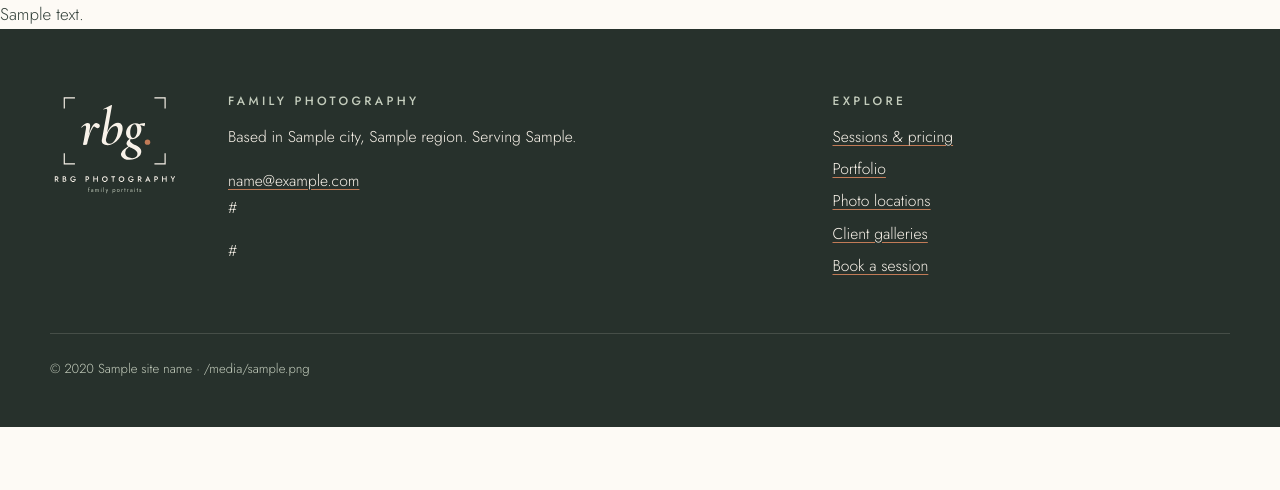
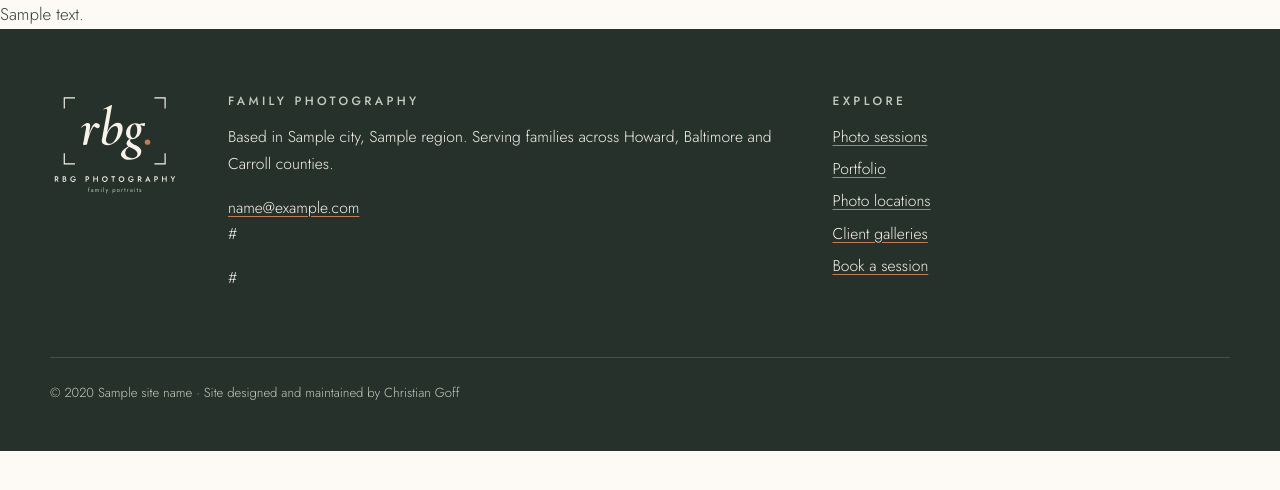
Before and after one commit to christiangoff/rbgphotography, a Python web app: template templates/layout.html in a window 1280 px wide. Shown: the part 106-596 px from the top of the page. Run offline with Jinja, Linux system fonts and the light colour scheme; the template is opened without the code that fills it: most values are stand-ins (such as "Sample title", 1, 10 or a date in 2020).

Commit message:
Footer: match home page service areas, credit site designer
Co-Authored-By: Claude Opus 5.5 (1M context) <noreply@anthropic.com>
Claude-Session: https://claude.ai/code/session_019iD7WH3aj77q3D1YhDvMV5

```diff
--- a/templates/layout.html
+++ b/templates/layout.html
@@ -51,14 +51,14 @@
       </div>
       <div>
         <p class="eyebrow light">Family photography</p>
-        <p>Based in {{city}}, {{region}}. Serving {{service_area}}.</p>
+        <p>Based in {{city}}, {{region}}. Serving families across Howard, Baltimore and Carroll counties.</p>
         <p><a href="mailto:{{email}}">{{email}}</a><br>{{phone_link}}</p>
         <p>{{social_links}}</p>
       </div>
       <div>
         <p class="eyebrow light">Explore</p>
         <ul class="footer-links">
-          <li><a href="/sessions">Sessions &amp; pricing</a></li>
+          <li><a href="/sessions">Photo sessions</a></li>
           <li><a href="/portfolio">Portfolio</a></li>
           <li><a href="/locations">Photo locations</a></li>
           <li><a href="/gallery">Client galleries</a></li>
@@ -66,7 +66,7 @@
         </ul>
       </div>
     </div>
-    <p class="wrap copyright">&copy; {{year}} {{site_name}} &middot; {{photographer}}</p>
+    <p class="wrap copyright">&copy; {{year}} {{site_name}} &middot; Site designed and maintained by Christian Goff</p>
   </footer>
   <script src="/static/js/site.js" defer></script>
 </body>
```
